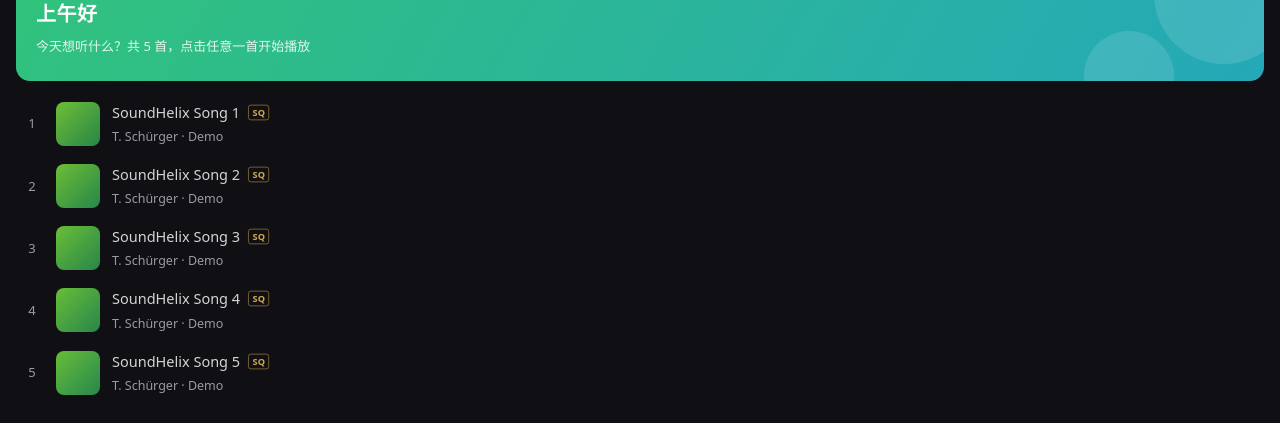
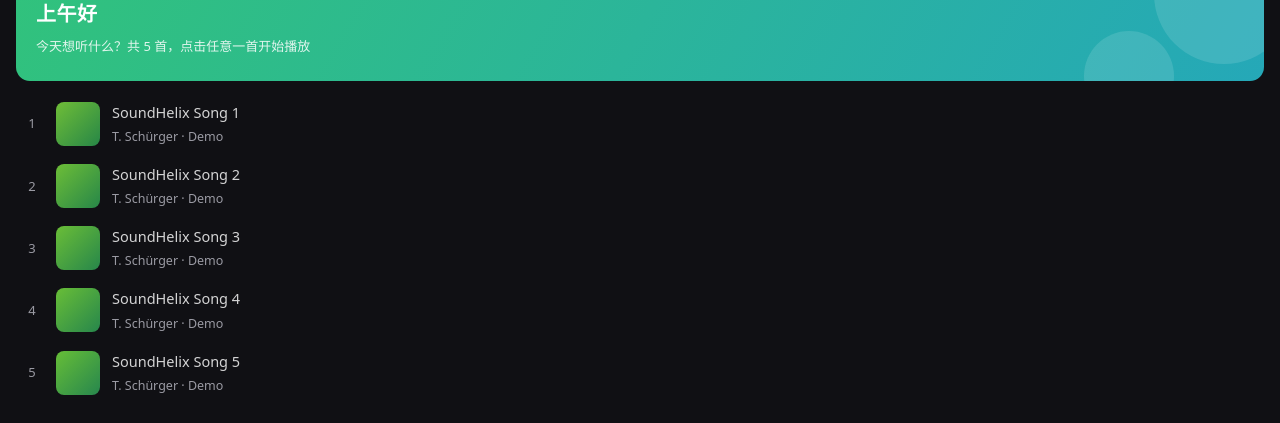
Before and after one commit to wangyaruo/ruo-juan-music-app, a Vue app: page / in a window 1280 px wide. Shown: the part 90-513 px from the top of the page. Built offline with nearby package versions, Linux system fonts and the light colour scheme; some icons are missing; the HTML template or start-up script is replaced by a standard one.

Commit message:
style: 删除列表中的 SQ 装饰标识

```diff
--- a/src/components/TrackList.vue
+++ b/src/components/TrackList.vue
@@ -61,7 +61,7 @@ function coverStyle(id: string): string {
         </span>
 
         <span class="track-meta">
-          <span class="track-title">{{ track.title }}<span class="tag-sq">SQ</span></span>
+          <span class="track-title">{{ track.title }}</span>
           <span class="track-artist">
             {{ track.artist }}<template v-if="track.album"> · {{ track.album }}</template>
           </span>
--- a/src/style.css
+++ b/src/style.css
@@ -11,7 +11,6 @@
   --text-secondary: #9a9aa3;
   --border: rgba(255, 255, 255, 0.08);
   --accent: #31c27c;
-  --gold: #d4a94e;
   color-scheme: dark;
 }
 
@@ -234,21 +233,6 @@ body {
   text-overflow: ellipsis;
   display: flex;
   align-items: center;
-}
-
-/* 金色音质标识（装饰性，QQ音乐列表风格） */
-.tag-sq {
-  flex: none;
-  margin-left: 8px;
-  padding: 0 4px;
-  font-size: 10px;
-  font-weight: 600;
-  line-height: 15px;
-  color: var(--gold);
-  border: 1px solid rgba(212, 169, 78, 0.55);
-  border-radius: 3px;
-  transform: scale(0.92);
-  transform-origin: left center;
 }
 
 .track-artist {
```
